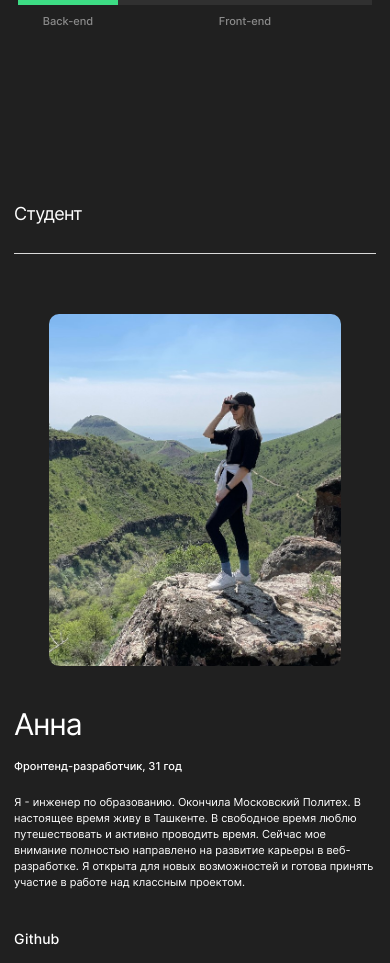
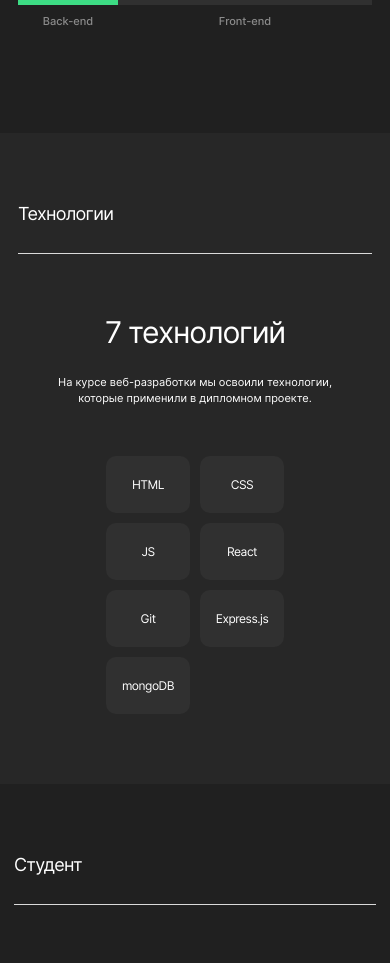
Before and after one commit to Smolskaia/movies-explorer-frontend, a React (Create React App) app: page / in a window 390 px wide. Shown: the part 1300-2263 px from the top of the page. Built offline with nearby package versions, Linux system fonts and the light colour scheme.

Commit message:
added Techs section

```diff
--- a/src/components/Main/Main.js
+++ b/src/components/Main/Main.js
@@ -15,8 +15,8 @@ function Main() {
       <main>
         <Promo />
         <AboutProject />
+        <Techs />
         <AboutMe />
-        <Techs />
         <Portfolio />
       </main>
       <Footer />
--- a/src/components/Techs/Techs.css
+++ b/src/components/Techs/Techs.css
@@ -0,0 +1,135 @@
+.techs {
+  margin: 0;
+  padding: 100px 70px;
+  background-color: #272727;
+}
+
+.techs__container {
+  display: flex;
+  flex-direction: column;
+  color: #fff;
+}
+
+.techs__title{
+  margin: 0;
+  padding-bottom: 23px;
+  border-bottom: 1px solid #DADADA;
+  font-size: 22px;
+  line-height: 26.63px;
+  font-weight: 400;
+  letter-spacing: -0.04em;
+}
+
+.techs__text {
+  margin: 90px auto 26px;
+  padding: 0;
+  text-align: center;
+  font-weight: 400;
+  font-size: 50px;
+  line-height: 58px;
+  letter-spacing: -0.04em;
+  max-width: 600px;
+}
+
+.techs__description {
+  margin: 0 auto;
+  padding: 0;
+  padding-bottom: 100px;
+  max-width: 460px;
+  text-align: center;
+  font-weight: 400;
+  font-size: 14px;
+  line-height: 20px;
+}
+
+.techs__list {
+  margin: 0;
+  padding: 0;
+  display: grid;
+  grid-template-columns: repeat(auto-fit, 90px);
+  gap: 10px;
+  justify-content: center;
+  list-style: none;
+}
+
+.techs__list-item {
+  margin: 0;
+  padding: 0;
+  width: 90px;
+  height: 60px;
+  display: flex;
+  justify-content: center;
+  align-items: center;
+  background-color: #303030;
+  border-radius: 10px;
+  font-size: 12px;
+  line-height: 17px;
+  font-weight: 400;
+  letter-spacing: -0.04em;
+  text-decoration: none;
+}
+
+@media screen and (max-width: 880px) {
+  .techs {
+    padding: 90px 50px;
+  }
+
+  .techs__container {
+    min-height: 387px;
+  }
+
+  .techs__text {
+    margin: 80px auto 22px;
+    max-width: 600px;
+  }
+
+  .techs__description {
+    padding-bottom: 83px;
+    font-size: 14px;
+    line-height: 18px;
+  }
+
+  .techs__list {
+    grid-template-columns: repeat(auto-fit, 84px);
+  }
+
+  .techs__list-item {
+    width: 84px;
+    height: 57px;
+    font-size: 12px;
+    line-height: 14.52px;
+  }
+}
+
+@media screen and (max-width: 660px) {
+  .techs {
+    padding: 70px 18px;
+  }
+
+  .techs__title {
+    padding-bottom: 28px;
+    font-size: 18px;
+    line-height: 22px;
+  }
+
+  .techs__text {
+    margin: 0 auto;
+    padding-top: 60px;
+    padding-bottom: 24px;
+    font-size: 30px;
+    line-height: 36.31px;
+    max-width: 292px;
+  }
+
+  .techs__description {
+    margin: 0 auto;
+    padding-bottom: 50px;
+    font-size: 11px;
+    line-height: 16px;
+    max-width: 292px;
+  }
+
+  .techs__list {
+    grid-template-columns: repeat(2, 84px);
+  }
+}
--- a/src/components/Techs/Techs.js
+++ b/src/components/Techs/Techs.js
@@ -3,9 +3,24 @@ import './Techs.css'
 
 function Techs() {
   return (
-    <>
-      Технологии
-    </>
+    <section className="techs">
+    <div className="techs__container">
+      <h2 className="techs__title">Технологии</h2>
+      <h3 className="techs__text">7&nbsp;технологий</h3>
+      <p className="techs__description">
+      На&nbsp;курсе веб-разработки мы&nbsp;освоили технологии, которые применили в дипломном проекте.
+      </p>
+      <ul className="techs__list">
+        <li className="techs__list-item">HTML</li>
+        <li className="techs__list-item">CSS</li>
+        <li className="techs__list-item">JS</li>
+        <li className="techs__list-item">React</li>
+        <li className="techs__list-item">Git</li>
+        <li className="techs__list-item">Express.js</li>
+        <li className="techs__list-item">mongoDB</li>
+      </ul>
+    </div>
+  </section>
   );
 }
 
```
